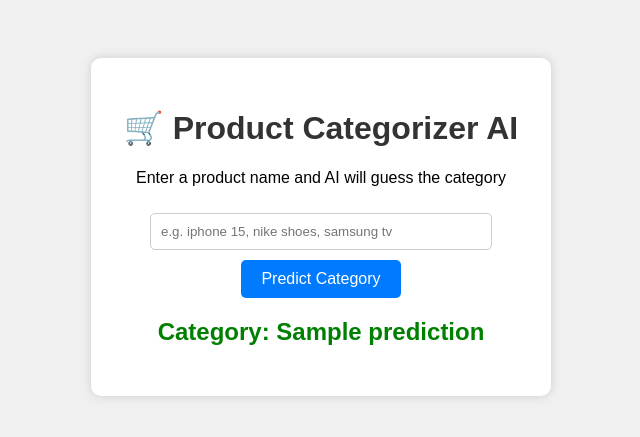
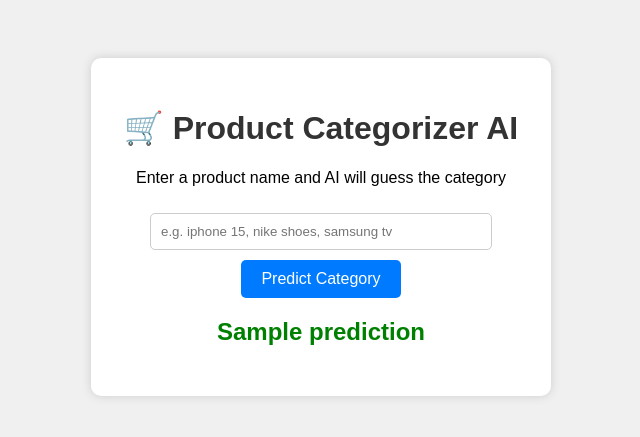
Before and after one commit to hopefoundationtcpalya-wq/e-commerce-categorizer, a Flask app: template templates/index.html in a window 1280 px wide. Shown: the top 437 px of the page, without its empty margins (319-959 px from the left). Run offline with Flask 3, Linux system fonts and the light colour scheme; the template is opened without the code that fills it: most values are stand-ins (such as "Sample title", 1, 10 or a date in 2020); parts of the project's set-up code (start-up, migrations or seed data) failed here and were passed over.

Commit message:
Update index.html

```diff
--- a/templates/index.html
+++ b/templates/index.html
@@ -21,7 +21,7 @@
             <button type="submit">Predict Category</button>
         </form>
         {% if prediction %}
-            <h2 style="color: green; margin-top: 20px;">Category: {{ prediction }}</h2>
+            <h2 style="color: green; margin-top: 20px;">{{ prediction }}</h2>
         {% endif %}
     </div>
 </body>
```
